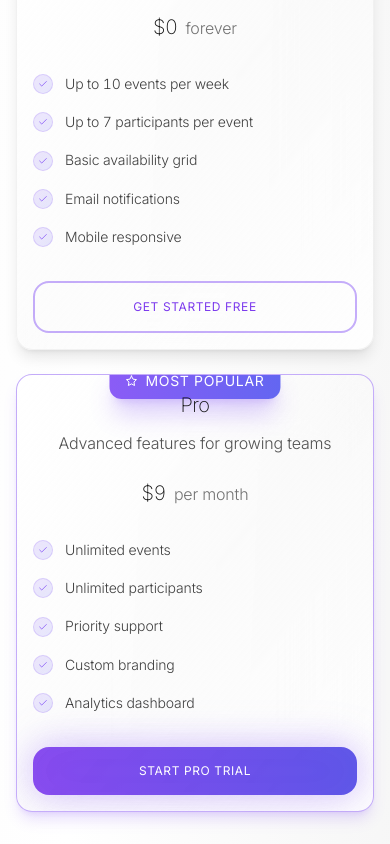
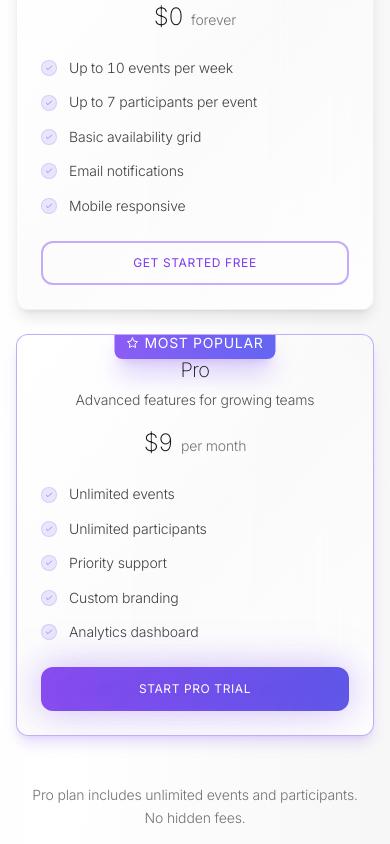
Before and after one commit to heyiamantara/anytime, a Next.js app: page / in a window 390 px wide. Shown: the part 6700-7544 px from the top of the page. Built offline with nearby package versions, Linux system fonts and the light colour scheme; no server answers; grey boxes are pictures that could not be loaded.

Commit message:
Fixed Pricing Section

```diff
--- a/components/PricingSection.tsx
+++ b/components/PricingSection.tsx
@@ -72,7 +72,7 @@ export default function PricingSection({ onSignUp, onUpgrade }: PricingSectionPr
         </motion.div>
 
         {/* Mobile-Responsive Pricing Layout */}
-        <div className="grid grid-cols-1 lg:grid-cols-2 gap-6 sm:gap-12 max-w-5xl mx-auto">
+        <div className="grid grid-cols-1 md:grid-cols-2 gap-6 sm:gap-8 lg:gap-12 max-w-5xl mx-auto">
           {plans.map((plan, index) => (
             <motion.div
               key={plan.name}
@@ -80,14 +80,14 @@ export default function PricingSection({ onSignUp, onUpgrade }: PricingSectionPr
               whileInView={{ opacity: 1, y: 0 }}
               transition={{ duration: 1.0, delay: index * 0.2, ease: [0.16, 1, 0.3, 1] }}
               viewport={{ once: true }}
-              className={`relative group bg-gradient-to-br from-white/80 via-neutral-50/60 to-white/80 dark:from-neutral-900/40 dark:via-neutral-800/20 dark:to-neutral-900/40 backdrop-blur-2xl border rounded-2xl sm:rounded-[2rem] p-responsive hover:bg-gradient-to-br hover:from-white/90 hover:via-neutral-50/70 hover:to-white/90 dark:hover:from-neutral-900/60 dark:hover:via-neutral-800/40 dark:hover:to-neutral-900/60 transition-all duration-700 hover:border-neutral-300/70 dark:hover:border-white/15 overflow-hidden shadow-lg dark:shadow-none ${
+              className={`relative group bg-gradient-to-br from-white/80 via-neutral-50/60 to-white/80 dark:from-neutral-900/40 dark:via-neutral-800/20 dark:to-neutral-900/40 backdrop-blur-2xl border rounded-xl sm:rounded-2xl lg:rounded-[2rem] p-6 sm:p-8 lg:p-10 hover:bg-gradient-to-br hover:from-white/90 hover:via-neutral-50/70 hover:to-white/90 dark:hover:from-neutral-900/60 dark:hover:via-neutral-800/40 dark:hover:to-neutral-900/60 transition-all duration-700 hover:border-neutral-300/70 dark:hover:border-white/15 overflow-hidden shadow-lg dark:shadow-none ${
                 plan.popular
                   ? 'border-violet-500/50 dark:border-violet-500/30 shadow-2xl shadow-violet-500/20'
                   : 'border-neutral-200/50 dark:border-white/8'
               }`}
             >
               {/* Subtle Background Pattern */}
-              <div className={`absolute inset-0 rounded-2xl sm:rounded-[2rem] opacity-0 group-hover:opacity-100 transition-opacity duration-700 ${
+              <div className={`absolute inset-0 rounded-xl sm:rounded-2xl lg:rounded-[2rem] opacity-0 group-hover:opacity-100 transition-opacity duration-700 ${
                 plan.popular
                   ? 'bg-gradient-to-br from-violet-500/5 to-indigo-500/5'
                   : 'bg-gradient-to-br from-violet-500/2 to-indigo-500/2'
@@ -95,8 +95,8 @@ export default function PricingSection({ onSignUp, onUpgrade }: PricingSectionPr
 
               {/* Popular badge */}
               {plan.popular && (
-                <div className="absolute -top-3 sm:-top-4 left-1/2 transform -translate-x-1/2">
-                  <div className="bg-gradient-to-r from-violet-500 to-indigo-500 text-white px-4 sm:px-6 py-2 sm:py-3 rounded-xl sm:rounded-2xl text-xs sm:text-sm font-light flex items-center space-x-2 shadow-xl shadow-violet-500/30">
+                <div className="absolute -top-2 sm:-top-3 lg:-top-4 left-1/2 transform -translate-x-1/2">
+                  <div className="bg-gradient-to-r from-violet-500 to-indigo-500 text-white px-3 sm:px-4 lg:px-6 py-1.5 sm:py-2 lg:py-3 rounded-lg sm:rounded-xl lg:rounded-2xl text-xs sm:text-sm font-light flex items-center space-x-1.5 sm:space-x-2 shadow-xl shadow-violet-500/30">
                     <Star className="w-3 h-3 sm:w-4 sm:h-4" />
                     <span className="tracking-widest uppercase luxury-caption">Most Popular</span>
                   </div>
@@ -105,29 +105,29 @@ export default function PricingSection({ onSignUp, onUpgrade }: PricingSectionPr
 
               <div className="relative">
                 {/* Plan header */}
-                <div className="text-center mb-8 sm:mb-12">
-                  <h3 className="text-responsive-xl font-extralight text-neutral-900 dark:text-white mb-3 sm:mb-4 tracking-wide luxury-heading">
+                <div className="text-center mb-6 sm:mb-8 lg:mb-12">
+                  <h3 className="text-xl sm:text-2xl lg:text-3xl font-extralight text-neutral-900 dark:text-white mb-2 sm:mb-3 lg:mb-4 tracking-wide luxury-heading">
                     {plan.name}
                   </h3>
-                  <p className="text-neutral-600 dark:text-neutral-400/80 mb-6 sm:mb-8 text-responsive-base font-extralight tracking-wide luxury-body">
+                  <p className="text-neutral-600 dark:text-neutral-400/80 mb-4 sm:mb-6 lg:mb-8 text-sm sm:text-base lg:text-lg font-extralight tracking-wide luxury-body">
                     {plan.description}
                   </p>
-                  <div className="mb-6 sm:mb-8">
-                    <span className="text-responsive-2xl font-extralight text-neutral-900 dark:text-white tracking-tight">
+                  <div className="mb-4 sm:mb-6 lg:mb-8">
+                    <span className="text-2xl sm:text-3xl lg:text-4xl font-extralight text-neutral-900 dark:text-white tracking-tight">
                       {plan.price}
                     </span>
-                    <span className="text-responsive-base text-neutral-500 dark:text-neutral-500/80 ml-2 sm:ml-3 font-extralight tracking-wide luxury-body">
+                    <span className="text-sm sm:text-base lg:text-lg text-neutral-500 dark:text-neutral-500/80 ml-2 sm:ml-3 font-extralight tracking-wide luxury-body">
                       {plan.period}
                     </span>
                   </div>
                 </div>
 
                 {/* Features */}
-                <div className="space-y-4 sm:space-y-6 mb-8 sm:mb-12">
+                <div className="space-y-3 sm:space-y-4 lg:space-y-6 mb-6 sm:mb-8 lg:mb-12">
                   {plan.features.map((feature, featureIndex) => (
                     <div key={featureIndex} className="flex items-center space-x-3 sm:space-x-4">
-                      <div className="w-5 h-5 sm:w-6 sm:h-6 bg-gradient-to-br from-violet-500/15 to-indigo-500/15 border border-violet-500/20 rounded-xl sm:rounded-2xl flex items-center justify-center flex-shrink-0">
-                        <Check className="w-2.5 h-2.5 sm:w-3 sm:h-3 text-violet-500 dark:text-violet-400/90" />
+                      <div className="w-4 h-4 sm:w-5 sm:h-5 lg:w-6 lg:h-6 bg-gradient-to-br from-violet-500/15 to-indigo-500/15 border border-violet-500/20 rounded-lg sm:rounded-xl lg:rounded-2xl flex items-center justify-center flex-shrink-0">
+                        <Check className="w-2 h-2 sm:w-2.5 sm:h-2.5 lg:w-3 lg:h-3 text-violet-500 dark:text-violet-400/90" />
                       </div>
                       <span className="text-neutral-700 dark:text-neutral-300/90 font-extralight tracking-wide luxury-body text-sm sm:text-base">
                         {feature}
@@ -139,7 +139,7 @@ export default function PricingSection({ onSignUp, onUpgrade }: PricingSectionPr
                 {/* CTA */}
                 <button
                   onClick={() => handleButtonClick(plan.action)}
-                  className={`w-full py-4 sm:py-6 px-6 sm:px-8 rounded-2xl sm:rounded-3xl font-light transition-all duration-700 tracking-widest uppercase text-xs sm:text-sm luxury-caption touch-target ${
+                  className={`w-full py-3 sm:py-4 lg:py-6 px-4 sm:px-6 lg:px-8 rounded-xl sm:rounded-2xl lg:rounded-3xl font-light transition-all duration-700 tracking-widest uppercase text-xs sm:text-sm luxury-caption touch-target ${
                     plan.popular
                       ? 'bg-gradient-to-r from-violet-600/90 to-indigo-600/90 hover:from-violet-500 hover:to-indigo-500 text-white shadow-xl shadow-violet-500/20 hover:shadow-violet-500/40 luxury-glow'
                       : 'border-2 border-violet-500/50 dark:border-violet-500/30 text-violet-600 dark:text-violet-300/90 hover:bg-violet-500/10 hover:border-violet-400/70 dark:hover:border-violet-400/50'
@@ -158,9 +158,9 @@ export default function PricingSection({ onSignUp, onUpgrade }: PricingSectionPr
           whileInView={{ opacity: 1, y: 0 }}
           transition={{ duration: 0.8, delay: 0.4, ease: [0.16, 1, 0.3, 1] }}
           viewport={{ once: true }}
-          className="text-center mt-16"
+          className="text-center mt-12 sm:mt-16 px-4"
         >
-          <p className="text-neutral-500 dark:text-neutral-500/80 font-extralight tracking-wide luxury-body">
+          <p className="text-neutral-500 dark:text-neutral-500/80 font-extralight tracking-wide luxury-body text-sm sm:text-base">
             Pro plan includes unlimited events and participants. No hidden fees.
           </p>
         </motion.div>
```
